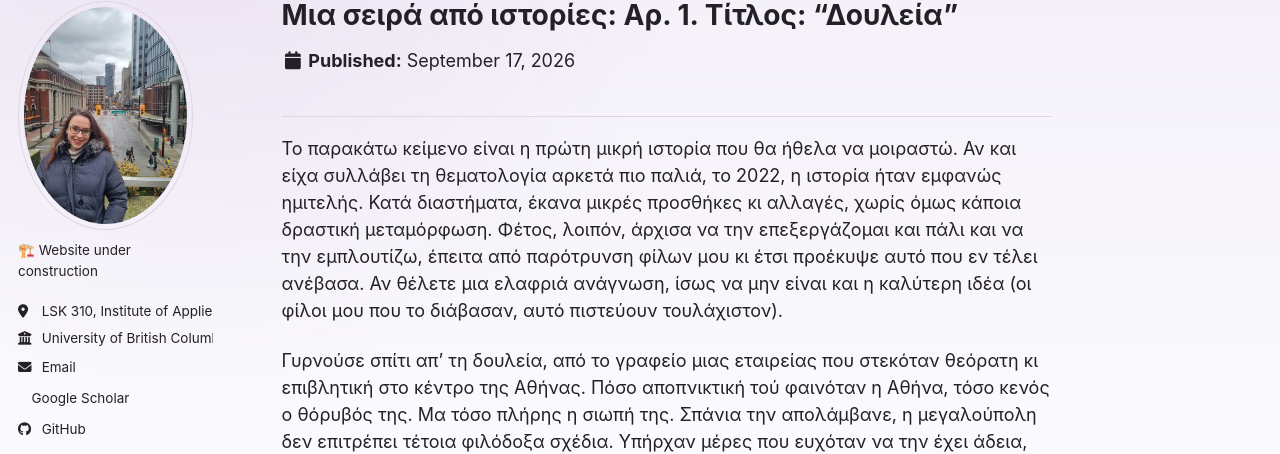
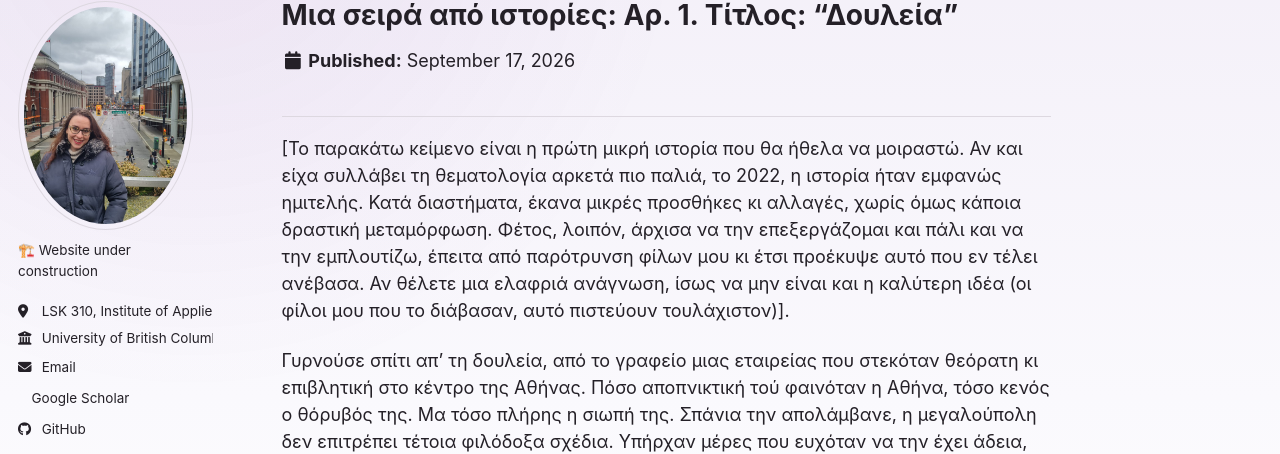
Before and after one commit to vmavrogeorgou/vmavrogeorgou.github.io, a Jekyll site: the page built from _posts/2026-09-17-blog-post-3.md, in a window 1280 px wide and 900 px high. Shown: the part 98-552 px from the top of the window. Built offline with Jekyll 4.4.1, drawn with Linux system fonts in a browser that asks for light colours; a style sheet for code colours, icons or effects is not loaded.

```diff
--- a/_posts/2026-09-17-blog-post-3.md
+++ b/_posts/2026-09-17-blog-post-3.md
@@ -8,7 +8,7 @@ tags:
 
 ----------------------------------
 
-Το παρακάτω κείμενο είναι η πρώτη μικρή ιστορία που θα ήθελα να μοιραστώ. Αν και είχα συλλάβει τη θεματολογία αρκετά πιο παλιά, το 2022, η ιστορία ήταν εμφανώς ημιτελής. Κατά διαστήματα, έκανα μικρές προσθήκες κι αλλαγές, χωρίς όμως κάποια δραστική μεταμόρφωση. Φέτος, λοιπόν, άρχισα να την επεξεργάζομαι και πάλι και να την εμπλουτίζω, έπειτα από παρότρυνση φίλων μου κι έτσι προέκυψε αυτό που εν τέλει ανέβασα. Αν θέλετε μια ελαφριά ανάγνωση, ίσως να μην είναι και η καλύτερη ιδέα (οι φίλοι μου που το διάβασαν, αυτό πιστεύουν τουλάχιστον).
+\[Το παρακάτω κείμενο είναι η πρώτη μικρή ιστορία που θα ήθελα να μοιραστώ. Αν και είχα συλλάβει τη θεματολογία αρκετά πιο παλιά, το 2022, η ιστορία ήταν εμφανώς ημιτελής. Κατά διαστήματα, έκανα μικρές προσθήκες κι αλλαγές, χωρίς όμως κάποια δραστική μεταμόρφωση. Φέτος, λοιπόν, άρχισα να την επεξεργάζομαι και πάλι και να την εμπλουτίζω, έπειτα από παρότρυνση φίλων μου κι έτσι προέκυψε αυτό που εν τέλει ανέβασα. Αν θέλετε μια ελαφριά ανάγνωση, ίσως να μην είναι και η καλύτερη ιδέα (οι φίλοι μου που το διάβασαν, αυτό πιστεύουν τουλάχιστον)].
 
 
 Γυρνούσε σπίτι απ' τη δουλεία, από το γραφείο μιας εταιρείας που στεκόταν θεόρατη κι επιβλητική στο κέντρο της Αθήνας. Πόσο αποπνικτική τού φαινόταν η Αθήνα, τόσο κενός ο θόρυβός της. Μα τόσο πλήρης η σιωπή της. Σπάνια την απολάμβανε, η μεγαλούπολη δεν επιτρέπει τέτοια φιλόδοξα σχέδια. Υπήρχαν μέρες που ευχόταν να την έχει άδεια, ολόδική του, να ακούσει τον παλμό της, να του εκμυστηρευτεί τη μοναξιά της απ' άκρη σ' άκρη. Γιατί θα την καταλάβαινε. Καλύτερα απ' τον καθένα.
```
